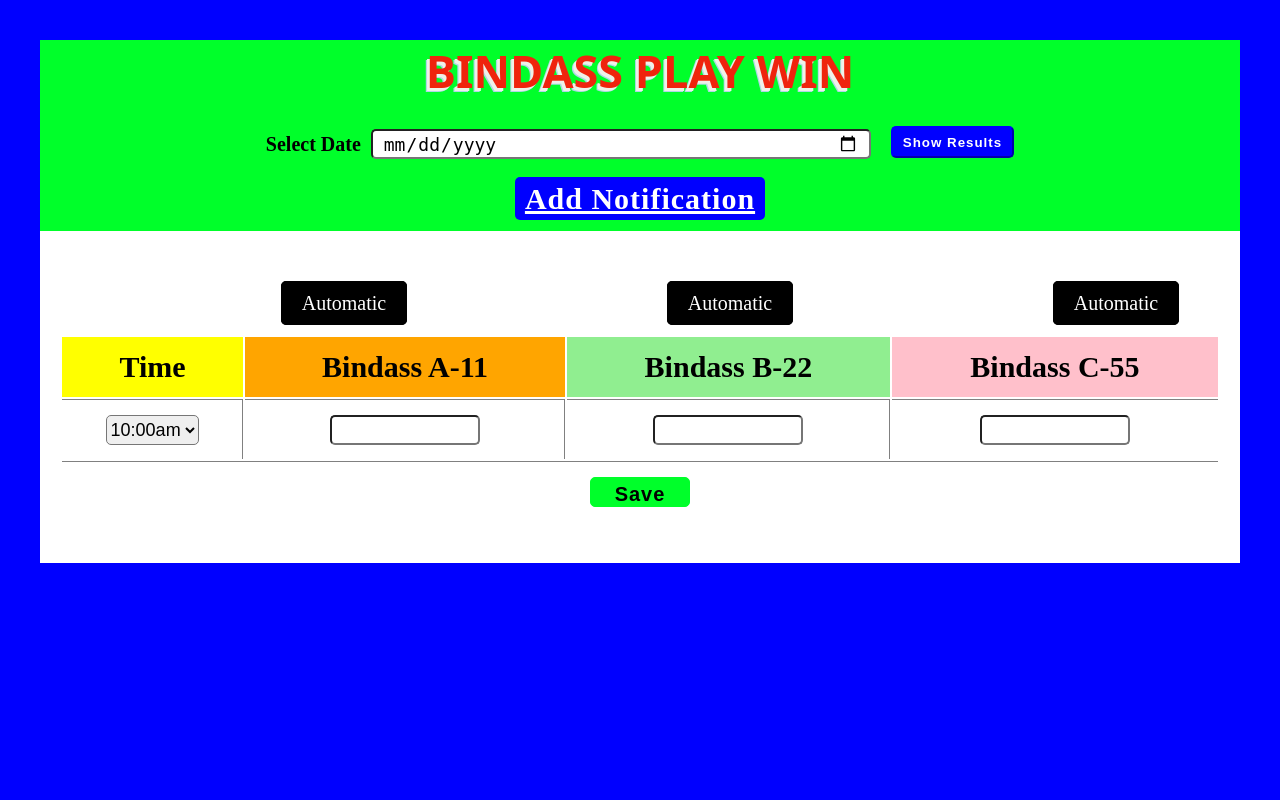
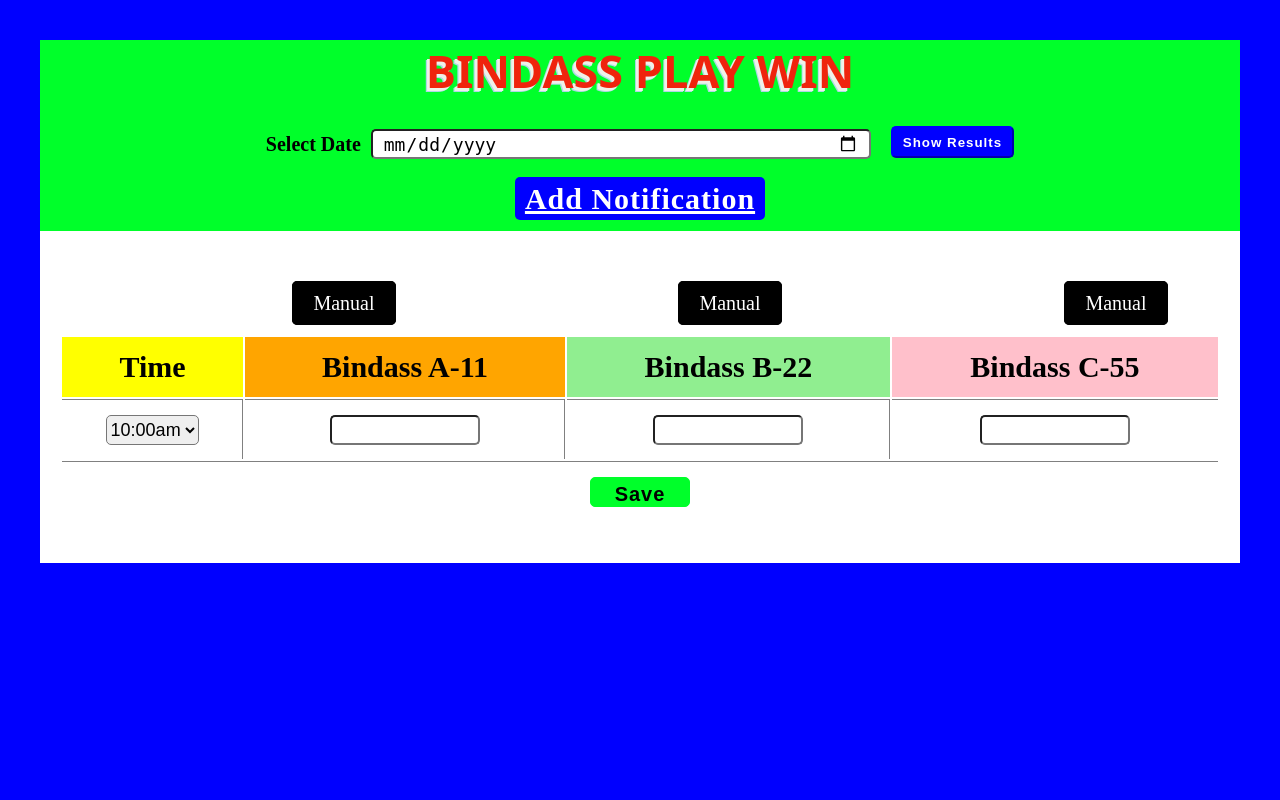
Before and after one commit to Prince-685/BindasPlay, a Django app: page /saveresult/ in a window 1280 px wide. Run offline with Django 4.2, Linux system fonts and the light colour scheme; some libraries are stand-ins or nearby versions.

Commit message:
dasboard update

```diff
--- a/Template/dasboard.html
+++ b/Template/dasboard.html
@@ -40,17 +40,17 @@
                 <tbody>
                     <tr>
                         <td>
-                            <a href="/typeSubmit1">
+                            <a href="/typeSubmit1" id="btn1">
                                 Automatic
                             </a>
                         </td>
                         <td>
-                            <a href="/typeSubmit2">
+                            <a href="/typeSubmit2" id="btn2">
                                 Automatic
                             </a>
                         </td>
                         <td>
-                            <a href="/typeSubmit3">
+                            <a href="/typeSubmit3" id="btn3">
                                 Automatic
                             </a>
                         </td>
@@ -134,6 +134,77 @@
         </main>
 
     </div>
+<script>
+    let btn1 = document.querySelector('#btn1');
+    let btn2 = document.querySelector('#btn2');
+    let btn3 = document.querySelector('#btn3');
+    var date = new Date();
+	var current_time = date.getHours()
+    console.log(current_time)
+    if(current_time==1){
+        localStorage.setItem("type1","Manual");
+        localStorage.setItem("type2","Manual");
+        localStorage.setItem("type3","Manual");
+    }
+    window.addEventListener('load', () =>{
+        let type1 = localStorage.getItem("type1")
+        if(type1=="Automatic"){
+            btn1.text = 'Automatic';
+        }else{
+            btn1.text = 'Manual';
+        }
+    });
+    window.addEventListener('load', () =>{
+        let type2 = localStorage.getItem("type2")
+        if(type2=="Automatic"){
+            btn2.text ='Automatic';
+        }else{
+            btn2.text = 'Manual';
+        }
+    });
+    window.addEventListener('load', () =>{
+        let type3 = localStorage.getItem("type3")
+        if(type3=="Automatic"){
+            btn3.text = 'Automatic';
+        }else{
+            btn3.text= 'Manual';
+        }
+    });
+    btn1.addEventListener('click', () =>{
+        let type1 = localStorage.getItem("type1")
+        if(type1=="Automatic"){
+            localStorage.setItem("type1","Manual")
+            btn1.text = 'Manual';
+        }else{
+            localStorage.setItem("type1","Automatic")
+            btn1.text= 'Automatic';
+        }
+    });
 
+    btn2.addEventListener('click', () =>{
+        let type2 = localStorage.getItem("type2")
+        if(type2=="Automatic"){
+            localStorage.setItem("type2","Manual")
+            btn2.text= 'Manual';
+        }else{
+            localStorage.setItem("type2","Automatic");
+            btn2.text = 'Automatic'
+        }
+    });
+    btn3.addEventListener('click', () =>{
+        let type3 = localStorage.getItem("type3")
+        if(type3=="Automatic"){
+            localStorage.setItem("type3","Manual");;
+            btn3.text = 'Manual';
+        }else{
+            localStorage.setItem("type3","Automatic");
+            btn3.text = 'Automatic';
+        }
+    });
+
+</script>
+
+
+<script src = "https://ajax.googleapis.com/ajax/libs/jquery/2.1.1/jquery.min.js"></script>
 </body>
 </html>
```
